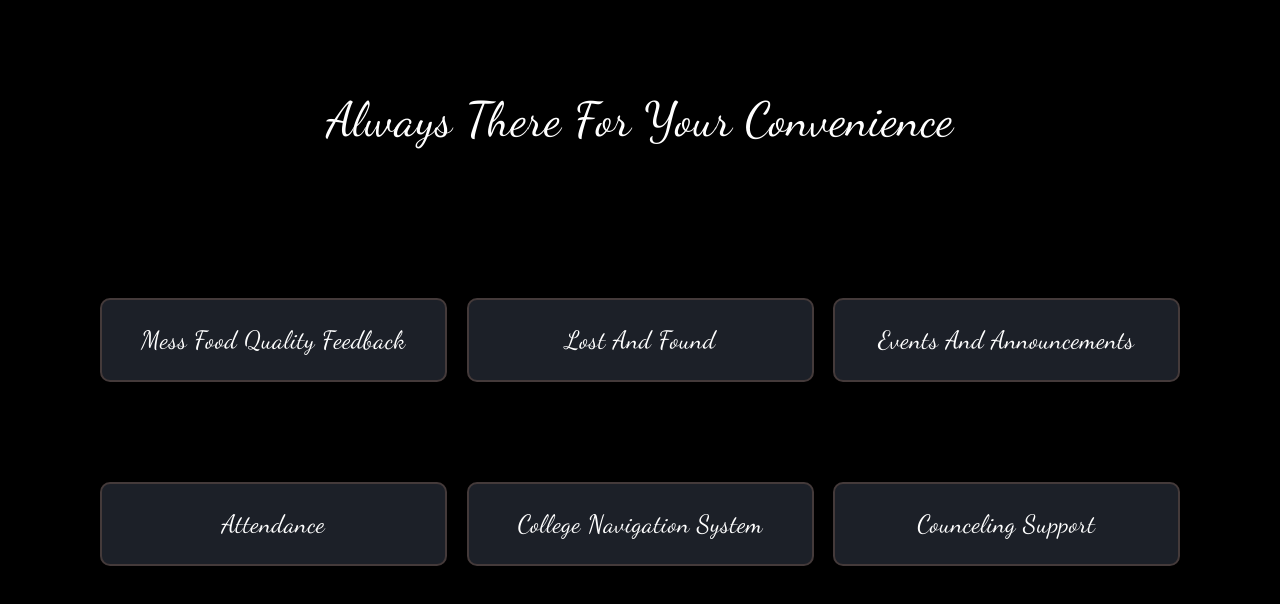
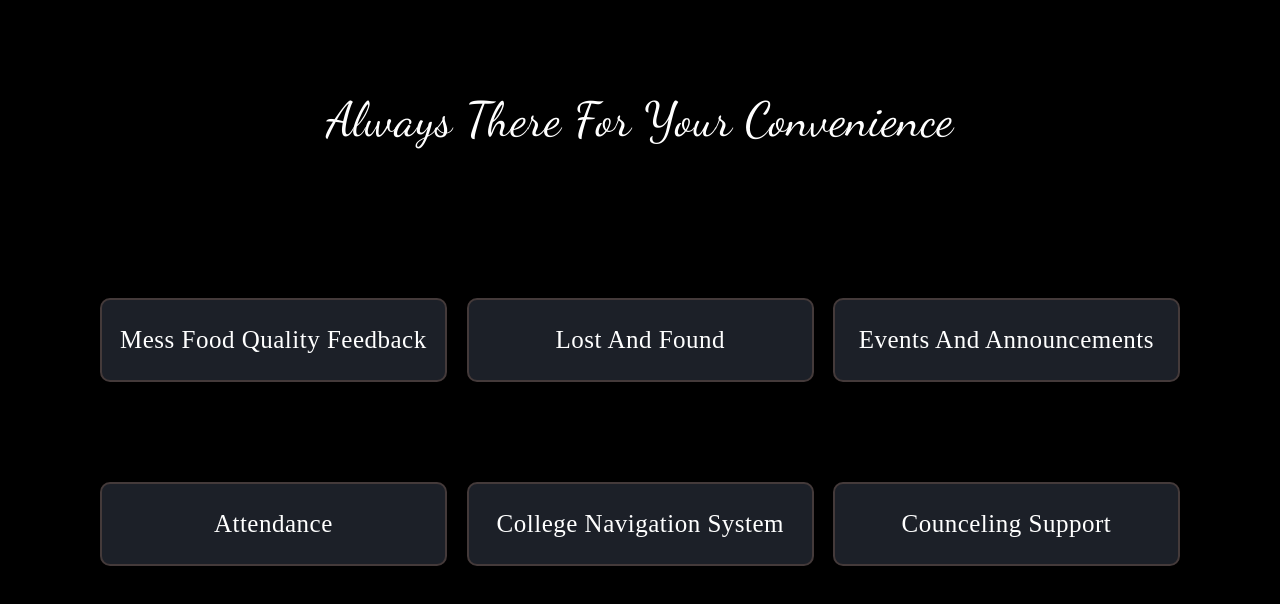
Before and after one commit to eklavyapopli-ship-it/ideathon1, a plain HTML site: page index.html in a window 1280 px wide. Shown: the part 1215-1819 px from the top of the page. Drawn offline with Linux system fonts and the light colour scheme; a script that the page names is missing.

Commit message:
Add files via upload

```diff
--- a/style.css
+++ b/style.css
@@ -84,7 +84,7 @@ p{
 }
 
 .container,.container2{
-    font-family: 'Dancing Script', cursive;
+    /* font-family: 'Dancing Script', cursive; */
 
   color: #ffffff;
   letter-spacing: 0.5px;
@@ -95,7 +95,7 @@ p{
   z-index: 1;
 }
  .box1{
-  font-family: 'Dancing Script', cursive;
+  /* font-family: 'Dancing Script', cursive; */
     border: 2px solid rgb(68, 58, 58);
     background: rgb(28,32,40);
     height: 80px;
```
